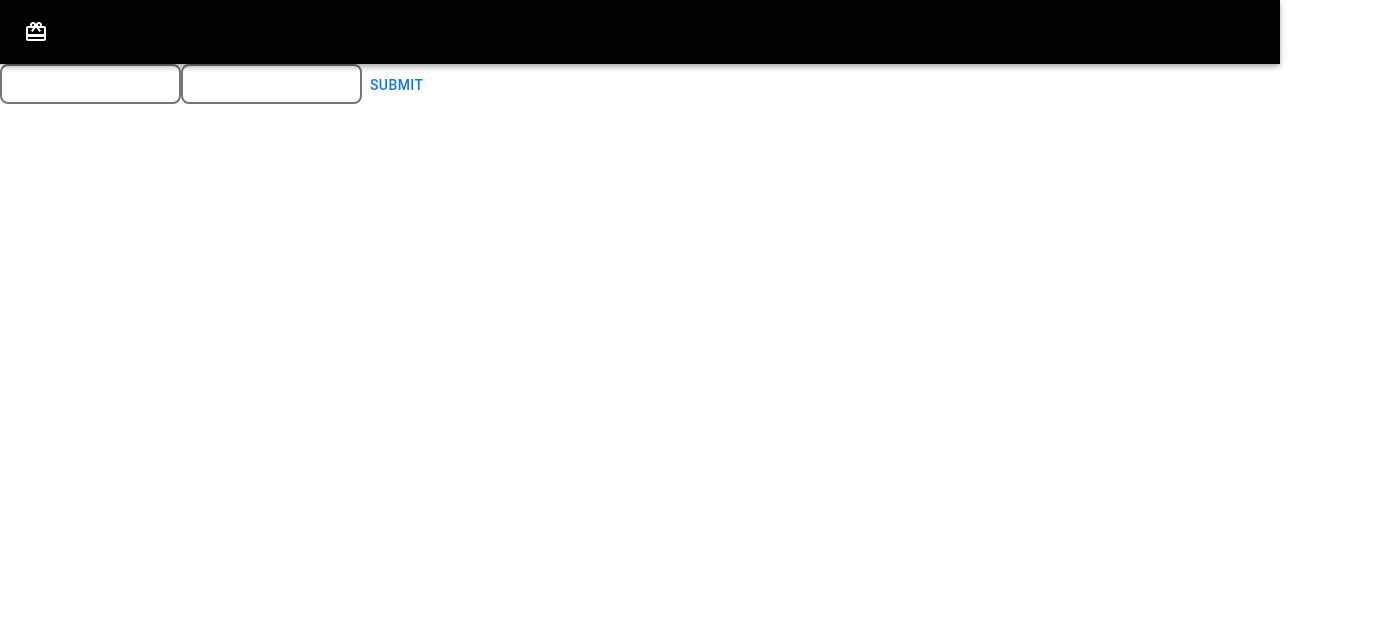
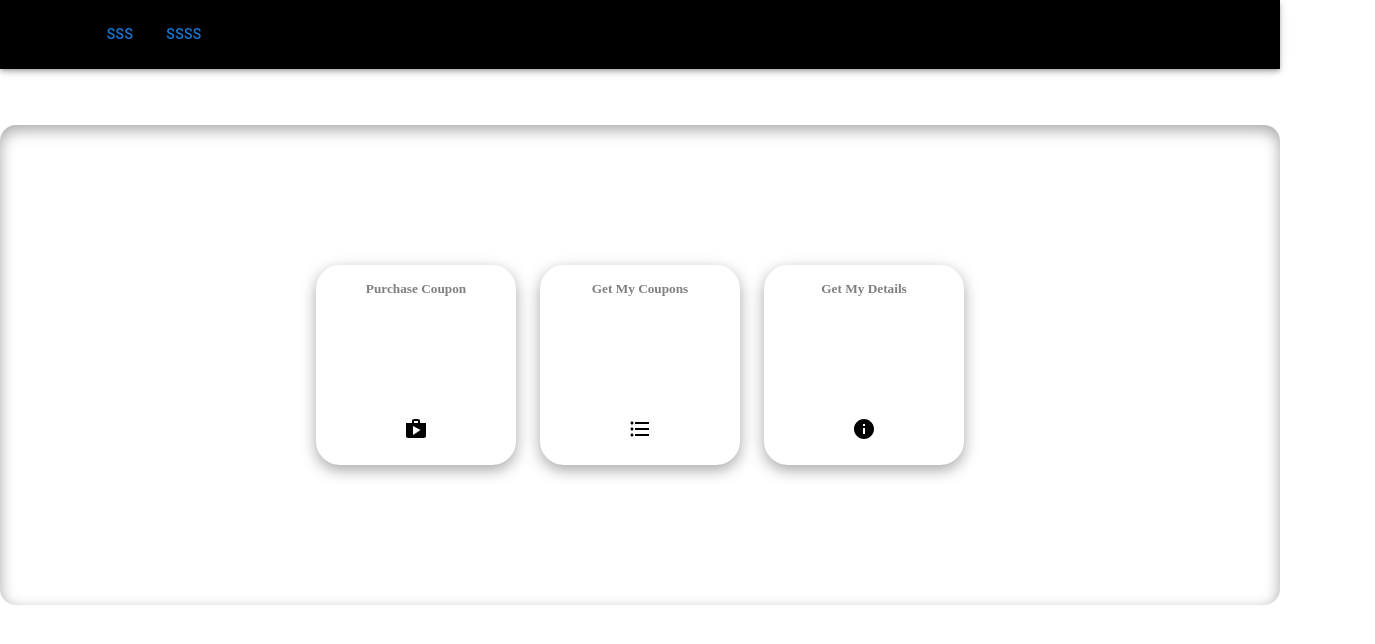
Before and after one commit to roie123/CoupyTheCoupon, a React (Create React App) app: page /customer in a window 1280 px wide. Shown: the top 644 px of the page, 1375 px wide, since content can reach past the window. Built offline with nearby package versions, Linux system fonts and the light colour scheme.

Commit message:
implementing authStore redux

```diff
--- a/package.json
+++ b/package.json
@@ -26,7 +26,6 @@
     "react-dom": "^18.2.0",
     "react-hook-form": "^7.43.9",
     "react-jwt": "^1.1.8",
-    "react-router-dom": "^6.10.0",
     "react-scripts": "^5.0.1",
     "stream": "npm:stream-browserify",
     "styled-components": "^5.3.9",
@@ -59,6 +58,7 @@
     ]
   },
   "devDependencies": {
-    "@types/jsonwebtoken": "^9.0.2"
+    "@types/jsonwebtoken": "^9.0.2",
+    "react-router-dom": "^6.11.2"
   }
 }
--- a/src/App.tsx
+++ b/src/App.tsx
@@ -1,11 +1,12 @@
 import React from 'react';
 import './App.css';
 import HomePage from "./Pages/HomePage";
+import RoutingConfig from "./ROUTING/Routing";
 
 function App() {
   return (
   <div className="app">
-    <HomePage/>
+    <RoutingConfig/>
   </div>
 
   );
--- a/src/General Components/NavBar.tsx
+++ b/src/General Components/NavBar.tsx
@@ -1,10 +1,9 @@
 import {AppBar, Box, Button, Container, IconButton, Menu, MenuItem, Toolbar, Tooltip, Typography} from "@mui/material";
-import {useState} from "react";
+import {useEffect, useState} from "react";
 import {useNavigate} from "react-router-dom";
 import RedeemIcon from '@mui/icons-material/Redeem';
 import MenuIcon from '@mui/icons-material/Menu';
 import SavingsIcon from '@mui/icons-material/Savings';
-
 export default function NavBar(){
 
     const [anchorElNav, setAnchorElNav] = useState<null | HTMLElement>(null);
@@ -109,7 +108,7 @@
 
     }
 
-
+const pages :string[] = ['sss' , 'ssss'];
 
 
 
@@ -129,18 +128,59 @@
         setOpenAlert(false);
     };
 
+
+
+
+
+    ///ADMIN LOGIN ACTIVATION
+
+    const [intervalId, setIntervalId] = useState<NodeJS.Timeout | null>(null);
+
+
+    useEffect(() => {
+        return () => {
+            stopRepeating(); // Clean up the interval when the component unmounts
+        };
+    }, []);
+
+    const startRepeating = () => {
+        if (intervalId) return; // Return if already repeating
+
+        const id = setInterval(() => {
+            // Function to be executed repeatedly
+            console.log('Button pressed repeatedly!');
+        }, 200);
+
+        setIntervalId(id);
+
+        setTimeout(() => {
+            stopRepeating(); // Stop repeating after 3 seconds
+            nav('/admin'); // Redirect to '/admin'
+        }, 3000);
+    };
+
+    const stopRepeating = () => {
+        if (intervalId) {
+            clearInterval(intervalId);
+            setIntervalId(null);
+        }
+    };
+
+
+
+
     return(
         <AppBar sx={{backgroundColor:'black'}} position="sticky">
 
             <Container maxWidth="xl">
                 <Toolbar disableGutters>
                     {/*This Box is for the Desktop Users */}
-                    <Box sx={{display: 'flex', flexDirection: 'row', gap: '7vh'}}>
-                     <RedeemIcon/>
+                    {/*<Box sx={{display: 'flex', flexDirection: 'row', gap: '7vh'}}>*/}
+                    {/* <RedeemIcon/>*/}
 
 
 
-                    </Box>
+                    {/*</Box>*/}
                     {/*End of the Desktop Section*/}
 
 
@@ -153,13 +193,13 @@
                             onClick={handleOpenNavMenu}
                             color="inherit"
                         >
-                            <MenuIcon sx={{color:'black'}}/>
+                            <MenuIcon sx={{color:'white'}}/>
                         </IconButton>
-                        {/*<IconButton onClick={handleOpenUserMenu} sx={{p: 0}}>*/}
-                        {/*    <ShoppingCartIcon/>*/}
-                        {/*</IconButton>*/}
+                        <IconButton onClick={handleOpenUserMenu} sx={{p: 0}}>
 
-                        {/* for the HAMBURGER ^^ */}
+                        </IconButton>
+
+                         {/*for the HAMBURGER ^^*/}
 
                         <Menu
                             id="menu-appbar"
@@ -183,15 +223,21 @@
                                 <MenuItem sx={{height: '5vh', alignItems: 'start', minWidth: 'minWidth'}}
                                           onClick={()=>handleCloseUserMenu('')}>
                                     <Typography fontSize={'1.5rem'} textAlign="justify"
-                                                onClick={() => handleClickOnSetting('')}>Hi</Typography>
+                                                onClick={() => handleClickOnSetting('/auth')}>Login</Typography>
+
+
                                 </MenuItem>
+                                <MenuItem>
+                                    <Typography fontSize={'1.5rem'} textAlign="justify"
+                                                onClick={() => handleClickOnSetting('/company-auth')}>Enterprise Access</Typography>
 
+                                </MenuItem>
 
                         </Menu>
 
                     </Box>
 
-                    <Button onClick={()=> nav('/')}>
+                    <Button onMouseDown={startRepeating} onMouseUp={stopRepeating}>
                         <Typography
                             variant="h5"
                             noWrap
@@ -203,29 +249,29 @@
                                 fontFamily: 'monospace',
                                 fontWeight: 700,
                                 letterSpacing: '.3rem',
-                                color: 'black',
+                                color: 'white',
                                 textDecoration: 'none',
                                 marginLeft:'5vw'
                             }}
 
                         >
-                            NEYA
+                            Coupy
 
                         </Typography>
                     </Button>
 
 
                     <Box sx={{flexGrow: 1, display: {xs: 'none', md: 'flex'}}}>
-                        {/*{pages.map((page) => (*/}
-                        {/*    <Button*/}
-                        {/*        key={page}*/}
-                        {/*        onClick={()=> handleCloseNavMenu(page)}*/}
-                        {/*        sx={{my: 2, display: 'block'}}*/}
+                        {pages.map((page) => (
+                            <Button
+                                key={page}
+                                onClick={()=> handleCloseNavMenu(page)}
+                                sx={{my: 2, display: 'block'}}
 
-                        {/*    >*/}
-                        {/*        {page}*/}
-                        {/*    </Button>*/}
-                        {/*))}*/}
+                            >
+                                {page}
+                            </Button>
+                        ))}
                     </Box>
 
                     <Box sx={{flexGrow: 0}}>
--- /dev/null
+++ b/src/ROUTING/Routing.tsx
@@ -0,0 +1,32 @@
+import { BrowserRouter, Route, Routes } from "react-router-dom";
+import HomePage from "../Pages/HomePage";
+import CustomerPage from "../Pages/Customer Components/CustomerPage";
+import CompanyPage from "../Pages/Company Components/CompanyPage";
+import AdminPage from "../Pages/AdminComponents/AdminPage";
+import AuthenticationPage from "../Pages/AuthenticationPage";
+
+interface RoutingConfigProps{
+
+}
+    /**
+     * Author - Roie Ivri
+     * Created Date&Time - 01/06/2023 | 16:02
+     */
+export default function RoutingConfig(props:RoutingConfigProps){
+
+return(
+<>
+
+        <Routes>
+            <Route path="/" element={<HomePage />}/>
+            <Route path="/customer" element={<CustomerPage />}/>
+            <Route path="/company" element={<CompanyPage />}/>
+            <Route path="/admin" element={<AdminPage />}/>
+            <Route path="/auth" element={<AuthenticationPage />}/>
+
+
+        </Routes>
+
+</>
+)
+}
--- /dev/null
+++ b/src/Redux/AuthState.ts
@@ -0,0 +1,72 @@
+import jwtDecode from "jwt-decode";
+import { createStore } from "redux";
+
+export interface UserModel {
+    firstName: string;
+    lastName: string;
+    username: string;
+    password: string;
+}
+export class AuthState {
+
+    user: UserModel | null = null;
+    token: string | null = null;
+
+    constructor() {
+        const token: string | null = localStorage.getItem("token");
+        if (token) {
+            const container: { user: UserModel } = jwtDecode(token);
+            this.user = container.user;
+        }
+    }
+
+}
+
+
+export enum AuthActionType {
+    Register,
+    Login,
+    Logout,
+}
+
+export interface Action {
+    type: AuthActionType;
+    payload?: any;
+}
+
+export function registerAction(token: string): Action {
+    return { type: AuthActionType.Register, payload: token };
+}
+
+export function loginAction(token: string): Action {
+    return { type: AuthActionType.Login, payload: token };
+}
+
+export function logoutAction(): Action {
+    return { type: AuthActionType.Logout }
+}
+
+export function authReducer(currentState: AuthState = new AuthState(), action: Action): AuthState {
+
+    const newState: AuthState = { ...currentState };
+
+    switch (action.type) {
+        case AuthActionType.Register:
+        case AuthActionType.Login:
+            newState.token = action.payload;
+            const container: { user: UserModel } = jwtDecode(newState.token!);
+            newState.user = container.user;
+            localStorage.setItem("token", newState.token!);
+            break;
+        case AuthActionType.Logout:
+            newState.token = null;
+            newState.user = null;
+            localStorage.removeItem("token");
+            break;
+    }
+
+    return newState;
+
+}
+
+// export const authStore = createStore(authReducer);
--- /dev/null
+++ b/src/Redux/store.ts
@@ -0,0 +1,21 @@
+import {configureStore} from "@reduxjs/toolkit";
+import {authReducer} from "./AuthState";
+
+const store = configureStore({
+    reducer: {
+        authReducer:authReducer
+    },
+    middleware: getDefaultMiddleware =>
+        getDefaultMiddleware({
+            serializableCheck: false,
+        })
+});
+
+
+
+export default store;
+
+
+
+
+export type RootState = ReturnType<typeof store.getState>;
--- a/src/index.tsx
+++ b/src/index.tsx
@@ -5,6 +5,7 @@
 import reportWebVitals from './reportWebVitals';
 import {BrowserRouter} from "react-router-dom";
 import NavBar from "./General Components/NavBar";
+import RoutingConfig from "./ROUTING/Routing";
 
 const root = ReactDOM.createRoot(
   document.getElementById('root') as HTMLElement
@@ -12,6 +13,7 @@
 root.render(
   <React.StrictMode>
 <BrowserRouter>
+    {/*<RoutingConfig/>*/}
     <NavBar/>
     <App />
 
```
Also changed, not shown: src/Services/CustomerService.ts (+31 -23 lines), 1 other file (tests, documents, lock files or other folders).
